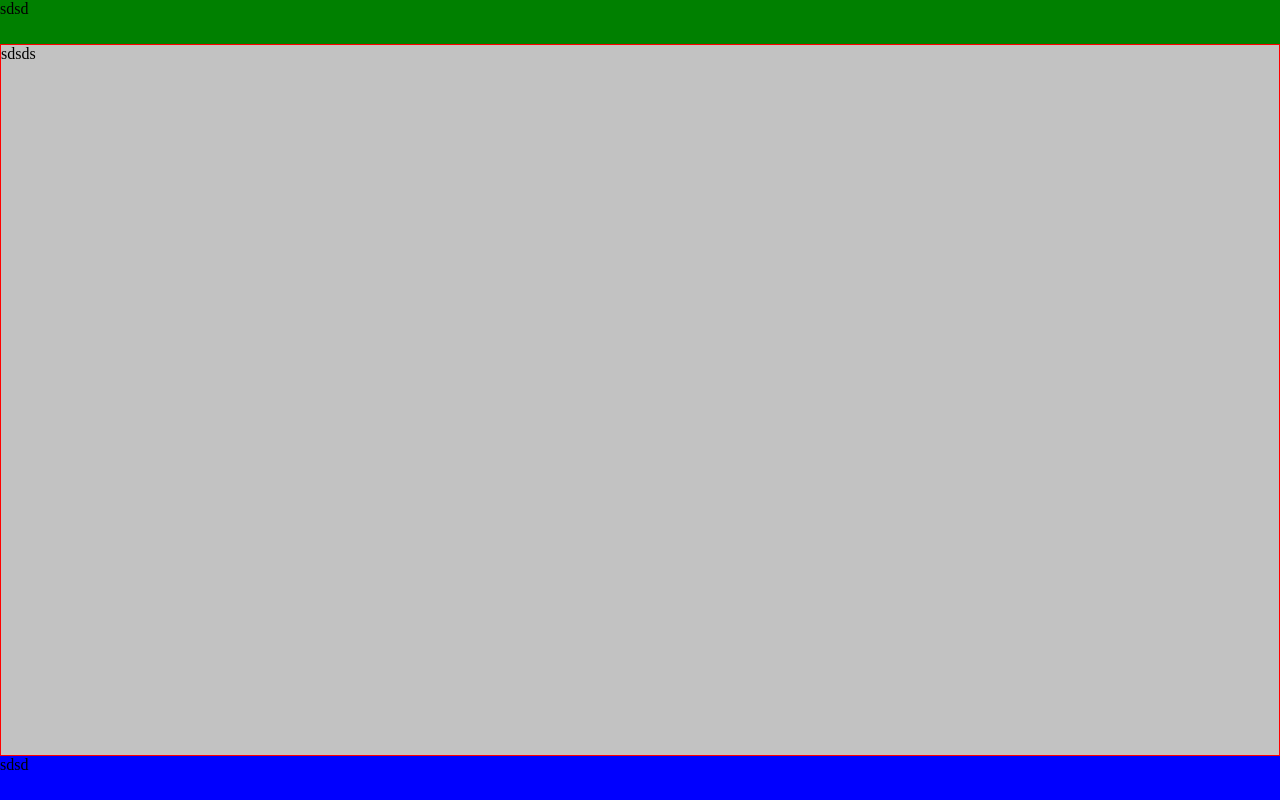
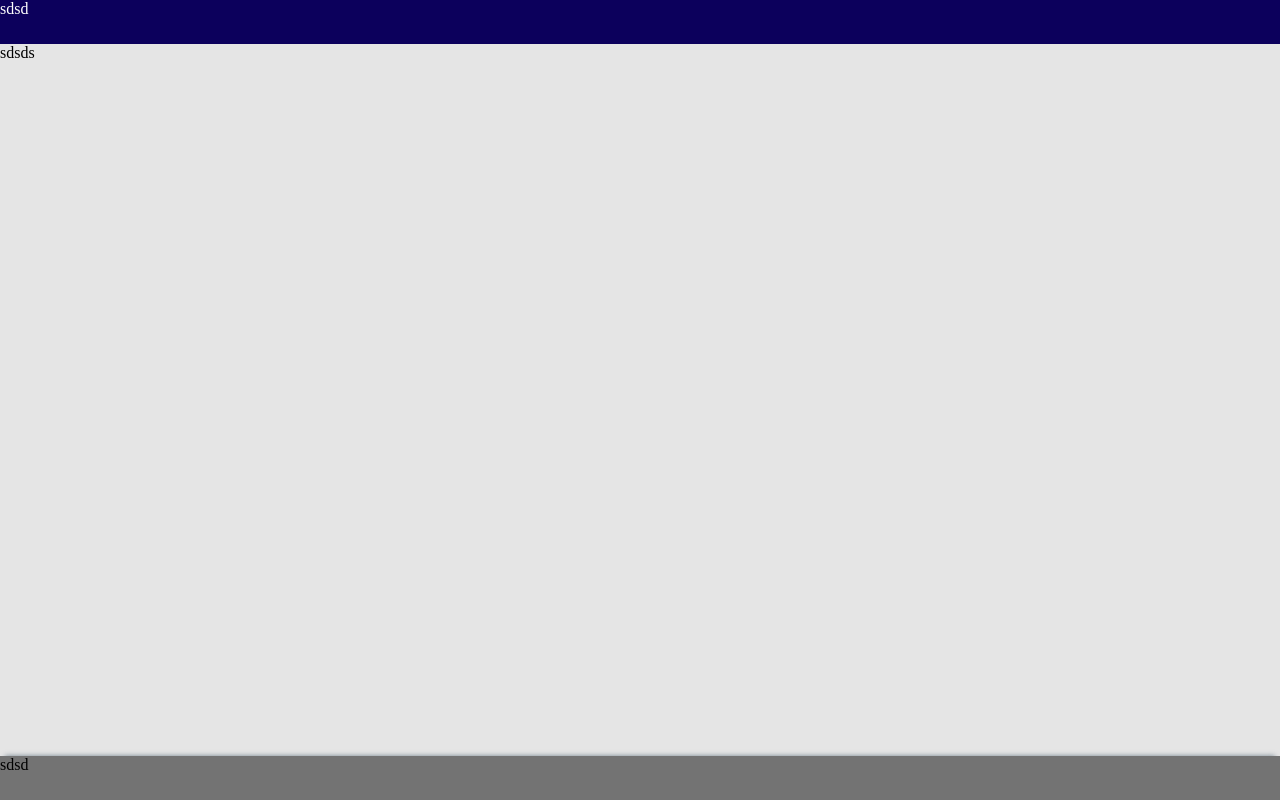
Before and after one commit to kabanooovd/limon-front, a React app: page / in a window 1280 px wide. Built offline with nearby package versions, Linux system fonts and the light colour scheme.

Commit message:
additions

```diff
--- a/package.json
+++ b/package.json
@@ -28,6 +28,7 @@
     "@types/styled-components": "^5.1.26",
     "react": "^17.0.2",
     "react-dom": "^17.0.2",
+    "style-loader": "^3.3.1",
     "styled-components": "^5.3.6"
   }
 }
--- /dev/null
+++ b/src/assets/style.css
@@ -0,0 +1,3 @@
+body {
+  margin: 0;
+}
--- a/src/components/Footer/index.tsx
+++ b/src/components/Footer/index.tsx
@@ -1,8 +1,12 @@
 import React from "react"
 import styled from "styled-components"
+import { colors } from "../../styles/stylesConfig";
 
 const StylesFooter = styled.div`
-  background: blue;
+  background: ${colors.footerBackground};
+  -webkit-box-shadow: 0px -5px 5px -5px rgba(34, 60, 80, 0.6);
+  -moz-box-shadow: 0px -5px 5px -5px rgba(34, 60, 80, 0.6);
+  box-shadow: 0px -5px 5px -5px rgba(34, 60, 80, 0.6);
   width: 100%;
   height: 50px;
 `;
--- a/src/components/Header/index.tsx
+++ b/src/components/Header/index.tsx
@@ -1,14 +1,20 @@
 import React from "react"
 import styled from "styled-components"
+import { colors } from "../../styles/stylesConfig";
+import '../../assets/style.css'
 
 const StylesHeader = styled.div`
-  background: green;
+  background: ${colors.headerBackground};
+  // -webkit-box-shadow: 0px -5px 10px -3px rgb(34 60 80 / 50%) inset;
+  // -moz-box-shadow: 0px -5px 10px -3px rgb(34 60 80 / 50%) inset;
+  // box-shadow: 0px -5px 10px -3px rgb(34 60 80 / 50%) inset;
   width: 100%;
   height: 50px;
+  color: ${colors.white}
 `;
 
 export const Header = () => {
   return <StylesHeader>
-    sdsd
+      sdsd
   </StylesHeader>
 }
--- a/src/containers/App/index.tsx
+++ b/src/containers/App/index.tsx
@@ -2,7 +2,6 @@ import React from "react"
 import styled from "styled-components"
 
 const StyledApp = styled.div`
-  border: 1px solid red;
   // width: 100%;
   height: 100%;
 `
--- a/src/index.html
+++ b/src/index.html
@@ -1,8 +1,5 @@
 <!DOCTYPE html>
 <html lang="en">
-  <style>
-    body {margin: 0; padding: 0;}
-  </style>
 <head>
     <meta charset="UTF-8">
     <meta name="viewport" content="width=device-width, initial-scale=1.0">
--- a/src/styles/stylesConfig.ts
+++ b/src/styles/stylesConfig.ts
@@ -1,3 +1,6 @@
 export const colors = {
-  appBackground: '#c2c2c2',
+  appBackground: '#e5e5e5',
+  headerBackground: '#0c005c',
+  footerBackground: '#737373',
+  white: '#FFFFFF'
 }
--- a/webpack.config.js
+++ b/webpack.config.js
@@ -34,14 +34,13 @@ module.exports = {
                 loader: "file-loader"
             },
             {
-                test: /\.css$/i,
-                use: ["style-loader", "css-loader"],
-            },
-
+              test: /\.css$/i,
+              use: ["style-loader", "css-loader"],
+            }
         ],
     },
     resolve: {
-        extensions: ['.tsx', '.ts', '.js']
+        extensions: ['.tsx', '.ts', '.js', '.css']
     },
     plugins: [
         new HtmlWebpackPlugin({
```
Also changed, not shown: 1 other file (tests, documents, lock files or other folders).
